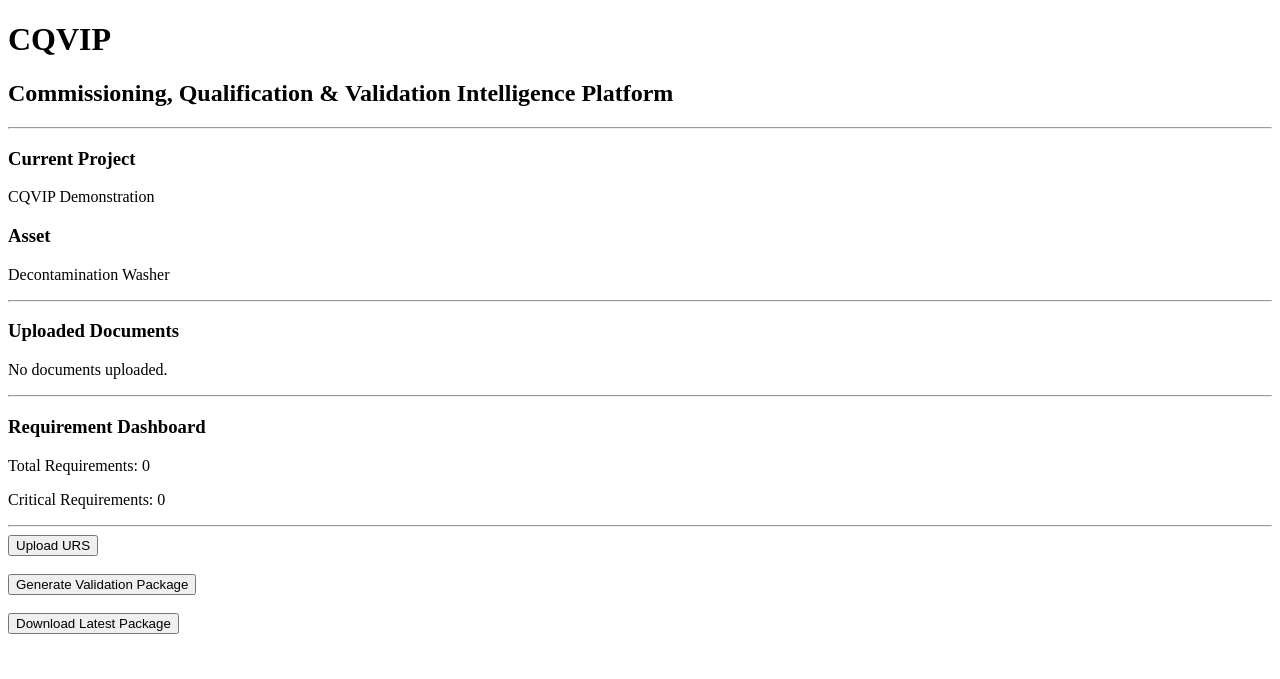
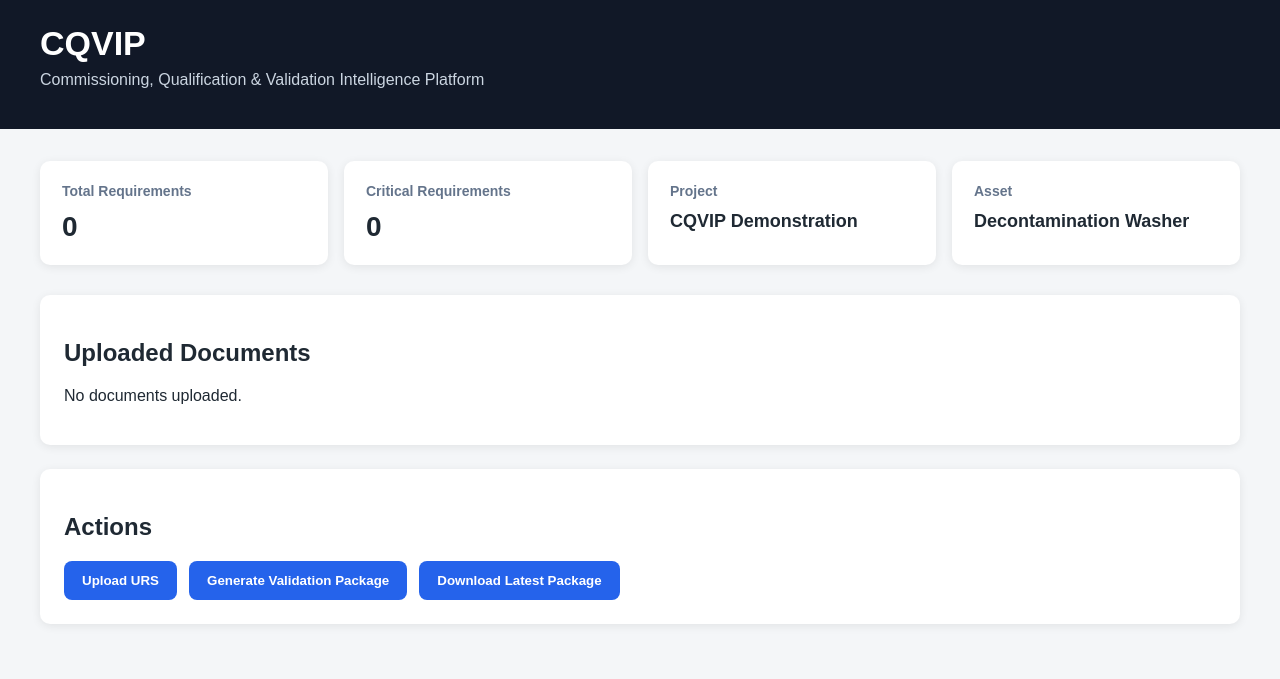
Before and after one commit to gjoanis/CQVIP, a FastAPI app: page / in a window 1280 px wide. Shown: the top 679 px of the page. Run offline with FastAPI, Linux system fonts and the light colour scheme.

Commit message:
Initial CQVIP working prototype

```diff
--- /dev/null
+++ b/web/static/style.css
@@ -0,0 +1,80 @@
+body {
+    margin: 0;
+    font-family: Arial, sans-serif;
+    background: #f4f6f8;
+    color: #1f2933;
+}
+
+.header {
+    background: #111827;
+    color: white;
+    padding: 24px 40px;
+}
+
+.header h1 {
+    margin: 0;
+    font-size: 34px;
+}
+
+.header p {
+    margin-top: 8px;
+    color: #cbd5e1;
+}
+
+.container {
+    padding: 32px 40px;
+}
+
+.card-grid {
+    display: grid;
+    grid-template-columns: repeat(4, 1fr);
+    gap: 16px;
+    margin-bottom: 30px;
+}
+
+.card {
+    background: white;
+    padding: 22px;
+    border-radius: 10px;
+    box-shadow: 0 2px 10px rgba(0,0,0,0.08);
+}
+
+.card h3 {
+    margin: 0;
+    font-size: 14px;
+    color: #64748b;
+}
+
+.card p {
+    font-size: 28px;
+    font-weight: bold;
+    margin: 12px 0 0;
+}
+
+.section {
+    background: white;
+    padding: 24px;
+    border-radius: 10px;
+    margin-bottom: 24px;
+    box-shadow: 0 2px 10px rgba(0,0,0,0.08);
+}
+
+button {
+    background: #2563eb;
+    color: white;
+    border: none;
+    padding: 12px 18px;
+    border-radius: 8px;
+    cursor: pointer;
+    font-weight: bold;
+}
+
+button:hover {
+    background: #1d4ed8;
+}
+
+.actions {
+    display: flex;
+    gap: 12px;
+    flex-wrap: wrap;
+}
--- a/web/templates/index.html
+++ b/web/templates/index.html
@@ -4,25 +4,42 @@
 <head>
     <meta charset="UTF-8">
     <title>CQVIP</title>
+    <link rel="stylesheet" href="/static/style.css">
 </head>
 
 <body>
 
+<div class="header">
     <h1>CQVIP</h1>
+    <p>Commissioning, Qualification & Validation Intelligence Platform</p>
+</div>
 
-    <h2>Commissioning, Qualification & Validation Intelligence Platform</h2>
+<div class="container">
 
-    <hr>
+    <div class="card-grid">
+        <div class="card">
+            <h3>Total Requirements</h3>
+            <p>{{ dashboard.total_requirements }}</p>
+        </div>
 
-    <h3>Current Project</h3>
-    <p>CQVIP Demonstration</p>
+        <div class="card">
+            <h3>Critical Requirements</h3>
+            <p>{{ dashboard.critical_requirements }}</p>
+        </div>
 
+        <div class="card">
+            <h3>Project</h3>
+            <p style="font-size:18px;">CQVIP Demonstration</p>
+        </div>
+
+        <div class="card">
             <h3>Asset</h3>
-    <p>Decontamination Washer</p>
+            <p style="font-size:18px;">Decontamination Washer</p>
+        </div>
+    </div>
 
-    <hr>
-
-    <h3>Uploaded Documents</h3>
+    <div class="section">
+        <h2>Uploaded Documents</h2>
 
         {% if files %}
             <ul>
@@ -33,32 +50,27 @@
         {% else %}
             <p>No documents uploaded.</p>
         {% endif %}
+    </div>
 
-    <hr>
+    <div class="section">
+        <h2>Actions</h2>
 
-    <h3>Requirement Dashboard</h3>
-
-    <p>Total Requirements: {{ dashboard.total_requirements }}</p>
-    <p>Critical Requirements: {{ dashboard.critical_requirements }}</p>
-
-    <hr>
-
+        <div class="actions">
             <a href="/upload">
                 <button>Upload URS</button>
             </a>
-
-    <br><br>
 
             <form action="/generate-package" method="post">
                 <button type="submit">Generate Validation Package</button>
             </form>
 
-    <br>
-
             <a href="/download">
                 <button>Download Latest Package</button>
             </a>
+        </div>
+    </div>
+
+</div>
 
 </body>
-
 </html>
```
Lines whose indentation alone changed are shown as unchanged.
